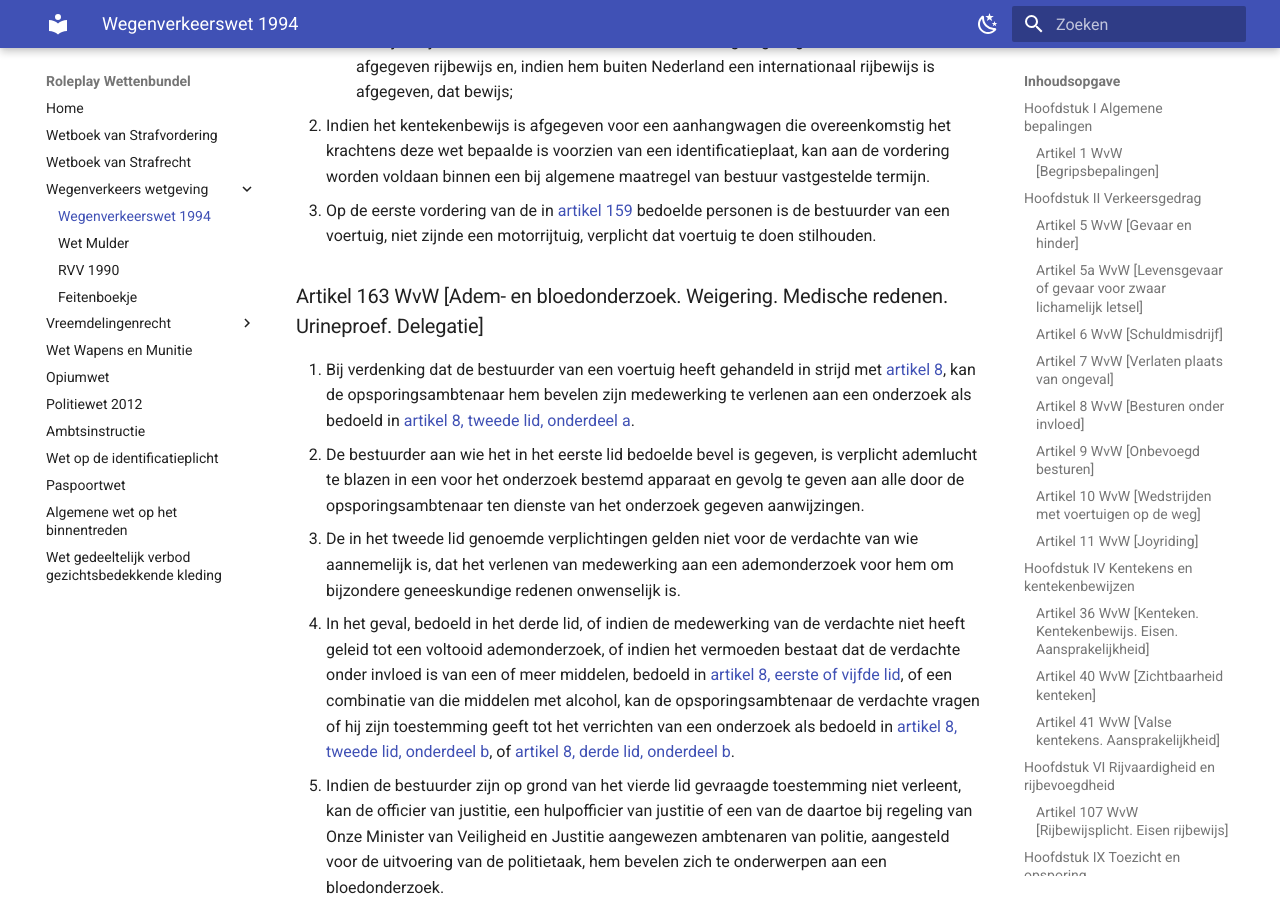
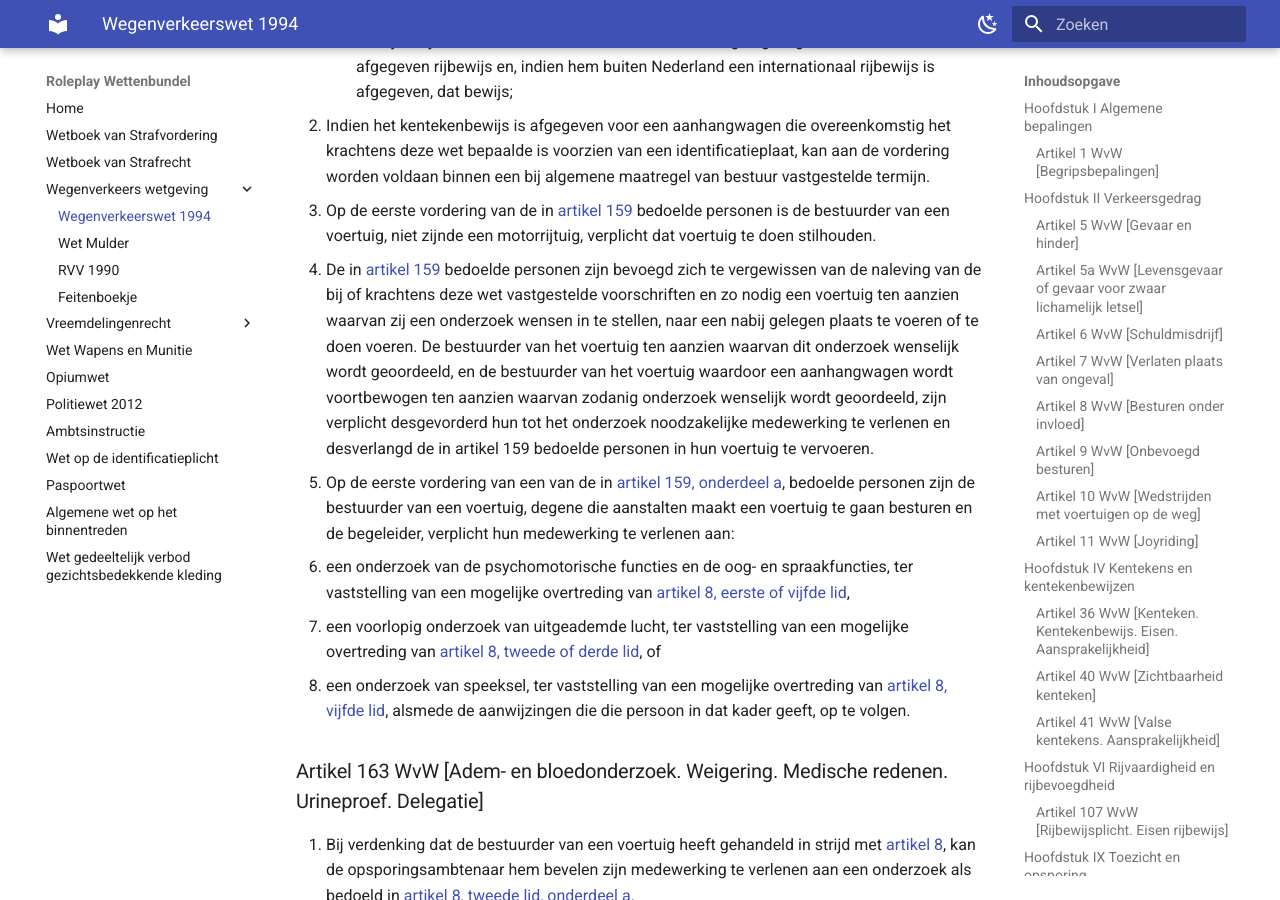
Before and after one commit to EnriqueFernandez20/FutureRP-Wettenbundel, an MkDocs documentation site: the page built from docs/wegenverkeerswet/wegenverkeerswet-1994.md, in a window 1280 px wide and 900 px high, scrolled down 6006 px. Built offline with MkDocs 1.6.1 and Material for MkDocs 9.7.7, drawn with Linux system fonts in a browser that asks for light colours.

Commit message:
Update wegenverkeerswet-1994.md

```diff
--- a/docs/wegenverkeerswet/wegenverkeerswet-1994.md
+++ b/docs/wegenverkeerswet/wegenverkeerswet-1994.md
@@ -125,6 +125,11 @@ Het is verboden opzettelijk wederrechtelijk een aan een ander toebehorend motorr
     2. het rijbewijs dan wel het hem door het daartoe bevoegde gezag buiten Nederland afgegeven rijbewijs en, indien hem buiten Nederland een internationaal rijbewijs is afgegeven, dat bewijs;
 2. Indien het kentekenbewijs is afgegeven voor een aanhangwagen die overeenkomstig het krachtens deze wet bepaalde is voorzien van een identificatieplaat, kan aan de vordering worden voldaan binnen een bij algemene maatregel van bestuur vastgestelde termijn.
 3. Op de eerste vordering van de in [artikel 159](#artikel-159-wvw-aanwijzing-opsporingsambtenaren) bedoelde personen is de bestuurder van een voertuig, niet zijnde een motorrijtuig, verplicht dat voertuig te doen stilhouden.
+4. De in [artikel 159](#artikel-159-wvw-aanwijzing-opsporingsambtenaren) bedoelde personen zijn bevoegd zich te vergewissen van de naleving van de bij of krachtens deze wet vastgestelde voorschriften en zo nodig een voertuig ten aanzien waarvan zij een onderzoek wensen in te stellen, naar een nabij gelegen plaats te voeren of te doen voeren. De bestuurder van het voertuig ten aanzien waarvan dit onderzoek wenselijk wordt geoordeeld, en de bestuurder van het voertuig waardoor een aanhangwagen wordt voortbewogen ten aanzien waarvan zodanig onderzoek wenselijk wordt geoordeeld, zijn verplicht desgevorderd hun tot het onderzoek noodzakelijke medewerking te verlenen en desverlangd de in artikel 159 bedoelde personen in hun voertuig te vervoeren.
+5. Op de eerste vordering van een van de in [artikel 159, onderdeel a](#artikel-159-wvw-aanwijzing-opsporingsambtenaren), bedoelde personen zijn de bestuurder van een voertuig, degene die aanstalten maakt een voertuig te gaan besturen en de begeleider, verplicht hun medewerking te verlenen aan:
+   1. een onderzoek van de psychomotorische functies en de oog- en spraakfuncties, ter vaststelling van een mogelijke overtreding van [artikel 8, eerste of vijfde lid](#artikel-8-wvw-besturen-onder-invloed),
+   2. een voorlopig onderzoek van uitgeademde lucht, ter vaststelling van een mogelijke overtreding van [artikel 8, tweede of derde lid](#artikel-8-wvw-besturen-onder-invloed), of
+   3. een onderzoek van speeksel, ter vaststelling van een mogelijke overtreding van [artikel 8, vijfde lid](#artikel-8-wvw-besturen-onder-invloed), alsmede de aanwijzingen die die persoon in dat kader geeft, op te volgen.
 
 ### Artikel 163 WvW [Adem- en bloedonderzoek. Weigering. Medische redenen. Urineproef. Delegatie]
 
```
